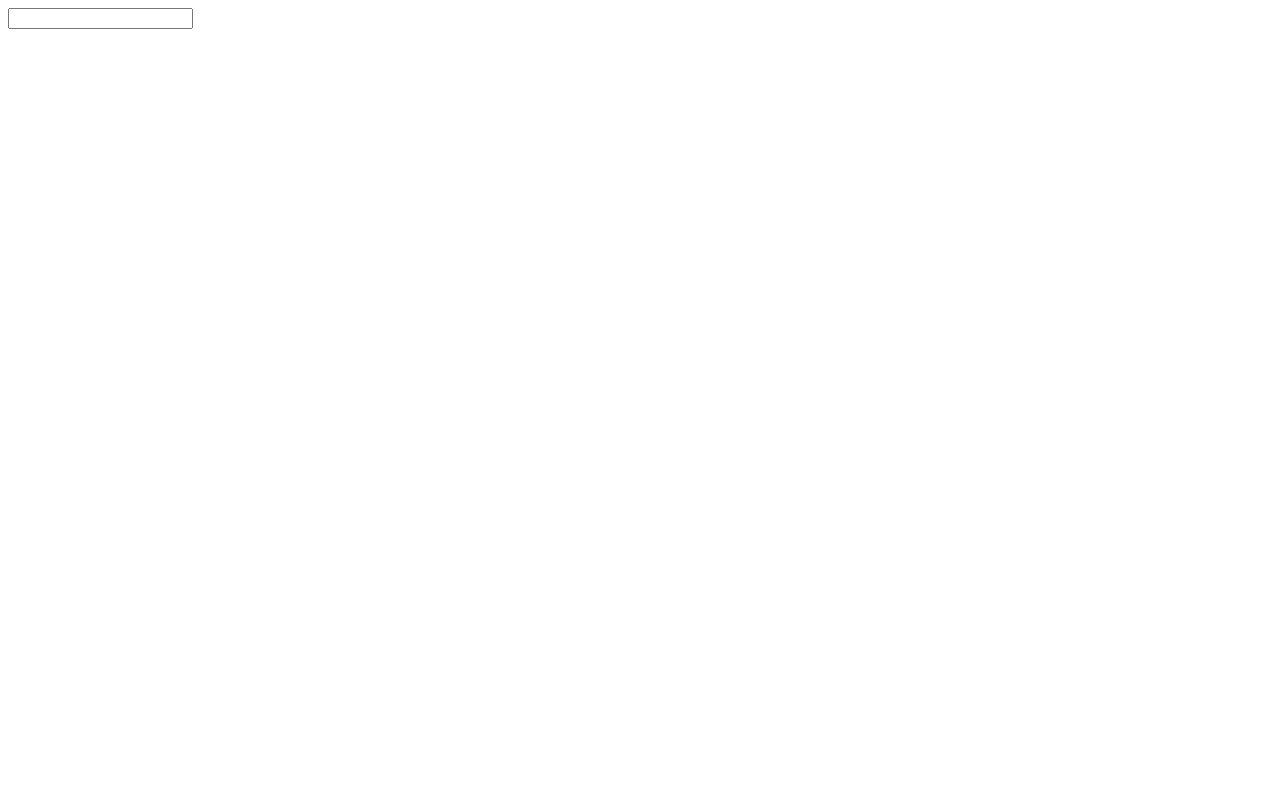
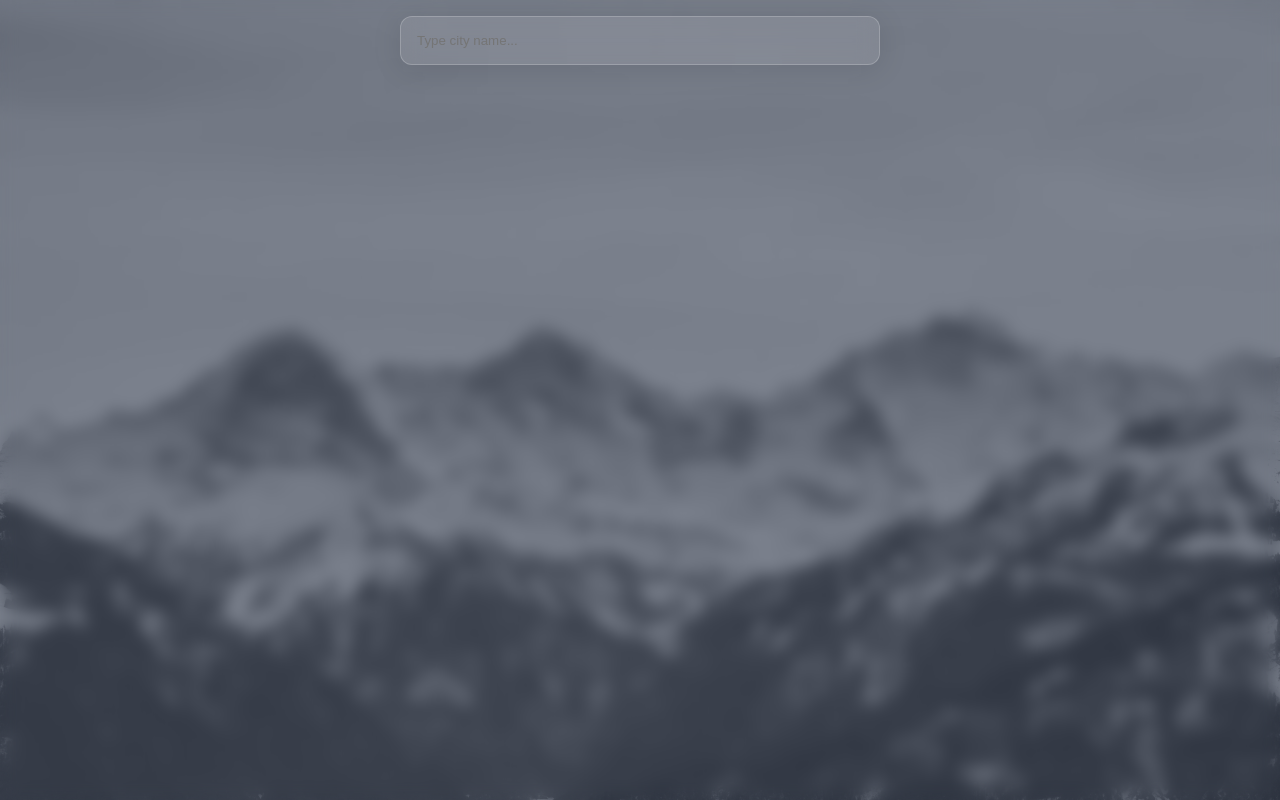
Before and after one commit to KucielKrzysztof/Weather-App, a React (Vite) app: page / in a window 1280 px wide. Built offline with nearby package versions, Linux system fonts and the light colour scheme.

Commit message:
logic changes, almost functional, simple css

```diff
--- a/src/App.jsx
+++ b/src/App.jsx
@@ -1,16 +1,16 @@
 import { useEffect, useState } from "react";
 import Weather from "./Components/Weather";
 import CitiesList from "./Components/CitiesList";
+import "./assets/styles/main.css";
+import Search from "./Components/Search";
+import Error from "./Components/Error";
 
 function App() {
 	const [query, setQuery] = useState("");
 	const [cityRequest, setCityRequest] = useState({ data: null, error: null, loading: null });
+	const [selectedCity, setSelectedCity] = useState({});
+	const [isListClosed, setIsListClosed] = useState(false);
 
-	const [selectedCity, setSelectedCity] = useState({});
-
-	/* const [cities, setCities] = useState(null);
-	const [data, setData] = useState(null); */
-	//selected city obj, jesli selected to wysylasz request i renderujesz komponent danego miasta
 	//zapis do localstorage
 	//Lokalizacja z GPS (navigator.geolocation)
 
@@ -19,7 +19,14 @@ function App() {
 	}
 
 	function handleSelectCity(cityObj) {
-		if (selectedCity.id !== cityObj.id) setSelectedCity(cityObj);
+		if (!selectedCity || selectedCity.id !== cityObj.id) {
+			setSelectedCity(cityObj);
+			handleCloseSearch();
+		}
+	}
+	function handleCloseSearch() {
+		setIsListClosed(true);
+		setCityRequest({ data: null, error: null, loading: null });
 	}
 
 	useEffect(() => {
@@ -27,6 +34,7 @@ function App() {
 
 		async function getCityDetails() {
 			try {
+				setIsListClosed(false);
 				setCityRequest({ data: null, error: null, loading: true });
 
 				const res = await fetch(`https://geocoding-api.open-meteo.com/v1/search?name=${query}`, { signal: controller.signal });
@@ -39,7 +47,9 @@ function App() {
 				setCityRequest({ data: null, error: error.message, loading: false });
 			}
 		}
+		if (query === "") handleCloseSearch();
 		if (query.length < 3) return;
+
 		getCityDetails();
 
 		return () => {
@@ -53,12 +63,15 @@ function App() {
 
 	return (
 		<>
-			<div>
-				<input value={query} onChange={handleQuery}></input>
-
-				{cityRequest.loading && <div>Loading...</div>}
-				{cityRequest.error && <div>{cityRequest.error}</div>}
-				{cityRequest.data && <CitiesList cities={cityRequest.data} onSelectCity={handleSelectCity} />}
+			<div className="box">
+				<div className="background-blur "></div>
+				{/* serchbar */}
+				<Search query={query} onChange={handleQuery} />
+				{/* od tego momentu renderowanie lsity */}
+				{cityRequest.loading && <div className="city-list glass-effect">Loading...</div>}
+				{cityRequest.error && <Error message={cityRequest.error} />}
+				{cityRequest.data && !isListClosed && <CitiesList cities={cityRequest.data} onSelectCity={handleSelectCity} />}
+				{/* od tego momentu renderowanie Pogody */}
 				{selectedCity?.id && <Weather selectedCity={selectedCity} />}
 			</div>
 		</>
--- a/src/Components/CitiesList.jsx
+++ b/src/Components/CitiesList.jsx
@@ -1,13 +1,12 @@
 import City from "./City";
 export default function CitiesList({ cities, onSelectCity }) {
 	return (
-		<div>
-			<p>LIST:</p>
-			{cities.map((city) => (
-				<City key={city.id} cityObj={city} onSelectCity={onSelectCity}>
-					<p>City:</p>
-				</City>
-			))}
+		<div className="city-list glass-effect">
+			<ul>
+				{cities.map((city) => (
+					<City key={city.id} cityObj={city} onSelectCity={onSelectCity}></City>
+				))}
+			</ul>
 		</div>
 	);
 }
--- a/src/Components/City.jsx
+++ b/src/Components/City.jsx
@@ -1,18 +1,17 @@
-export default function City({ cityObj, children, onSelectCity }) {
-	const { id, name, latitude, longitude, timezone, country } = cityObj;
+export default function City({ cityObj, onSelectCity }) {
+	const { name, timezone, country, admin1 } = cityObj;
 	return (
-		<div
+		<li
 			onClick={() => {
 				onSelectCity(cityObj);
 			}}
 		>
-			{children}
-			<p>{id}</p>
-			<p>{name}</p>
-			<p>{latitude}</p>
-			<p>{longitude}</p>
-			<p>{timezone}</p>
-			<p>{country}</p>
-		</div>
+			<p>
+				<p>
+					<strong>{name}</strong>
+				</p>
+				{country}, {admin1}, {timezone}
+			</p>
+		</li>
 	);
 }
--- /dev/null
+++ b/src/Components/DisplayWeather.jsx
@@ -0,0 +1,26 @@
+import { weatherCodesMap } from "../assets/weatherCodes";
+
+export default function DisplayWeather({ data }) {
+	const { name, country, timezone, temperature, time, weather_code } = data;
+	return (
+		<div className="weather-display">
+			<p className="name">
+				<strong>{name}</strong>
+			</p>
+			<p>{country}</p>
+			<p className="temp">
+				<strong>{temperature} °C</strong>
+			</p>
+			<p className="w-codes">
+				<p style={{ fontSize: "3rem" }}>{weatherCodesMap[weather_code]?.icon || "❓"}</p>
+				<p>
+					<strong>{weatherCodesMap[weather_code]?.label || "Unknown weather"}</strong>
+				</p>
+			</p>
+
+			<p>timezone: {timezone}</p>
+
+			<p>time: {time}</p>
+		</div>
+	);
+}
--- /dev/null
+++ b/src/Components/Error.jsx
@@ -0,0 +1,3 @@
+export default function Error({ message }) {
+	return <div style={{ color: "yellow" }}>{message}</div>;
+}
--- /dev/null
+++ b/src/Components/Search.jsx
@@ -0,0 +1,3 @@
+export default function Search({ query, onChange }) {
+	return <input className="search glass-effect" value={query} onChange={onChange} placeholder="Type city name..."></input>;
+}
--- a/src/Components/Weather.jsx
+++ b/src/Components/Weather.jsx
@@ -1,4 +1,6 @@
 import { useEffect, useState } from "react";
+import Error from "./Error";
+import DisplayWeather from "./DisplayWeather";
 
 export default function Weather({ selectedCity }) {
 	const [weatherRequest, setWeatherRequest] = useState({ data: null, error: null, loading: null });
@@ -11,7 +13,7 @@ export default function Weather({ selectedCity }) {
 			setWeatherRequest({ data: null, error: false, loading: true });
 			try {
 				const res = await fetch(
-					`https://api.open-meteo.com/v1/forecast?latitude=${latitude}&longitude=${longitude}&current=temperature_2m&timezone=${timezone}`,
+					`https://api.open-meteo.com/v1/forecast?latitude=${latitude}&longitude=${longitude}&current=temperature_2m,weather_code&timezone=${timezone}`,
 					{ signal: controller.signal }
 				);
 				if (!res.ok) throw new Error("Something went wrong. Please try again later");
@@ -30,17 +32,12 @@ export default function Weather({ selectedCity }) {
 
 	const { data, error, loading } = weatherRequest;
 	const { current } = data || {};
-	const { time, temperature_2m: temperature } = current || {};
+	const { time, temperature_2m: temperature, weather_code } = current || {};
 	return (
-
-		<div style={{ backgroundColor: "red" }}>
-			<p>{name}</p>
-			<p>{country}</p>
-			<p>latitude: {latitude}</p>
-			<p>longitude: {longitude}</p>
-			<p>timezone: {timezone}</p>
-			<p>temp: {temperature}</p>
-			<p>time: {time}</p>
+		<div className="weather-display-box glass-effect">
+			{error && <Error />}
+			{loading && <p>Loading...</p>}
+			{!loading && !error && <DisplayWeather data={{ name, country, latitude, longitude, timezone, temperature, time, weather_code }} />}
 		</div>
 	);
 }
--- /dev/null
+++ b/src/assets/styles/main.css
@@ -0,0 +1,94 @@
+@import url("https://fonts.googleapis.com/css2?family=Montserrat:wght@400;600;700&display=swap");
+
+body {
+	margin: 0 auto;
+	font-family: "Montserrat", sans-serif;
+	background-image: url("../nordic.jpg");
+	background-size: cover;
+	background-repeat: no-repeat;
+	background-position: center;
+	background-attachment: fixed; /* Paralax */
+	min-height: 100vh;
+	color: #ffff;
+}
+.background-blur {
+	position: fixed;
+	top: 0;
+	left: 0;
+	width: 100%;
+	height: 100%;
+	background-image: url("../nordic.jpg");
+	background-size: cover;
+	background-position: center;
+	filter: blur(8px);
+	z-index: -1;
+}
+.box {
+	position: relative;
+	display: flex;
+	flex-direction: column;
+	align-items: center;
+}
+.search {
+	margin-top: 1rem;
+	color: #ffff;
+	width: 100%;
+	max-width: 30rem;
+	box-sizing: border-box;
+}
+input:focus {
+	outline: none;
+}
+.city-list {
+	position: absolute;
+	top: 4.5rem; /* dopasuj wg wysokości inputa */
+
+	width: 100%;
+	max-width: 30rem;
+	box-sizing: border-box;
+	z-index: 1000;
+}
+.city-list li {
+	list-style-type: none;
+	border-bottom: 1px solid #c7bcbc;
+}
+
+.weather-display-box {
+	margin-top: 1rem;
+
+	width: 100%;
+	max-width: 30rem;
+	box-sizing: border-box;
+	z-index: 1;
+}
+.weather-display {
+	display: flex;
+	flex-direction: column;
+	align-items: center;
+}
+.weather-display .name {
+	font-size: 2rem;
+}
+.weather-display .temp {
+	padding: 3rem 0 1rem 0;
+	font-size: 3.5rem;
+}
+.weather-display p {
+	margin: 0;
+}
+.weather-display .w-codes {
+	display: flex;
+	flex-direction: column;
+	align-items: center;
+	padding-bottom: 1rem;
+}
+
+.glass-effect {
+	background: rgba(255, 255, 255, 0.1);
+	backdrop-filter: blur(10px);
+	-webkit-backdrop-filter: blur(10px);
+	border-radius: 12px;
+	border: 1px solid rgba(255, 255, 255, 0.2);
+	box-shadow: 0 4px 30px rgba(0, 0, 0, 0.1);
+	padding: 1rem;
+}
--- /dev/null
+++ b/src/assets/weatherCodes.js
@@ -0,0 +1,32 @@
+const weatherCodesMap = {
+	0: { icon: "☀️", label: "Clear sky" },
+	1: { icon: "🌤️", label: "Mainly clear" },
+	2: { icon: "⛅", label: "Partly cloudy" },
+	3: { icon: "☁️", label: "Overcast" },
+	45: { icon: "🌫️", label: "Fog" },
+	48: { icon: "🌫️", label: "Depositing rime fog" },
+	51: { icon: "🌦️", label: "Light drizzle" },
+	53: { icon: "🌧️", label: "Moderate drizzle" },
+	55: { icon: "🌧️", label: "Dense drizzle" },
+	56: { icon: "🌧️❄️", label: "Light freezing drizzle" },
+	57: { icon: "🌧️❄️", label: "Dense freezing drizzle" },
+	61: { icon: "🌧️", label: "Slight rain" },
+	63: { icon: "🌧️", label: "Moderate rain" },
+	65: { icon: "🌧️", label: "Heavy rain" },
+	66: { icon: "🌧️❄️", label: "Light freezing rain" },
+	67: { icon: "🌧️❄️", label: "Heavy freezing rain" },
+	71: { icon: "❄️", label: "Slight snowfall" },
+	73: { icon: "❄️", label: "Moderate snowfall" },
+	75: { icon: "❄️", label: "Heavy snowfall" },
+	77: { icon: "🌨️", label: "Snow grains" },
+	80: { icon: "🌦️", label: "Slight rain showers" },
+	81: { icon: "🌧️", label: "Moderate rain showers" },
+	82: { icon: "🌧️", label: "Violent rain showers" },
+	85: { icon: "🌨️", label: "Slight snow showers" },
+	86: { icon: "🌨️", label: "Heavy snow showers" },
+	95: { icon: "⛈️", label: "Thunderstorm" },
+	96: { icon: "⛈️", label: "Thunderstorm with slight hail" },
+	99: { icon: "⛈️", label: "Thunderstorm with heavy hail" },
+};
+
+export { weatherCodesMap };
```
Also changed, not shown: src/assets/nordic.jpg (added).
